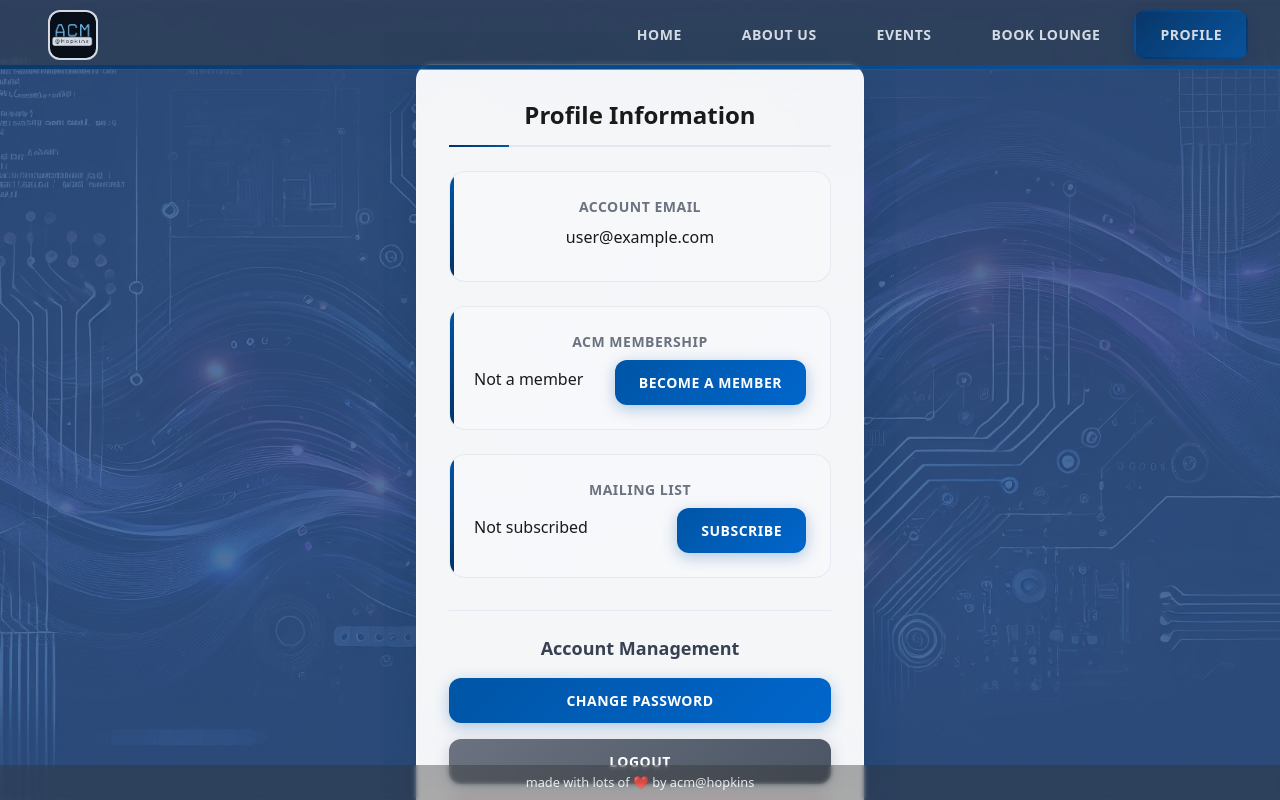
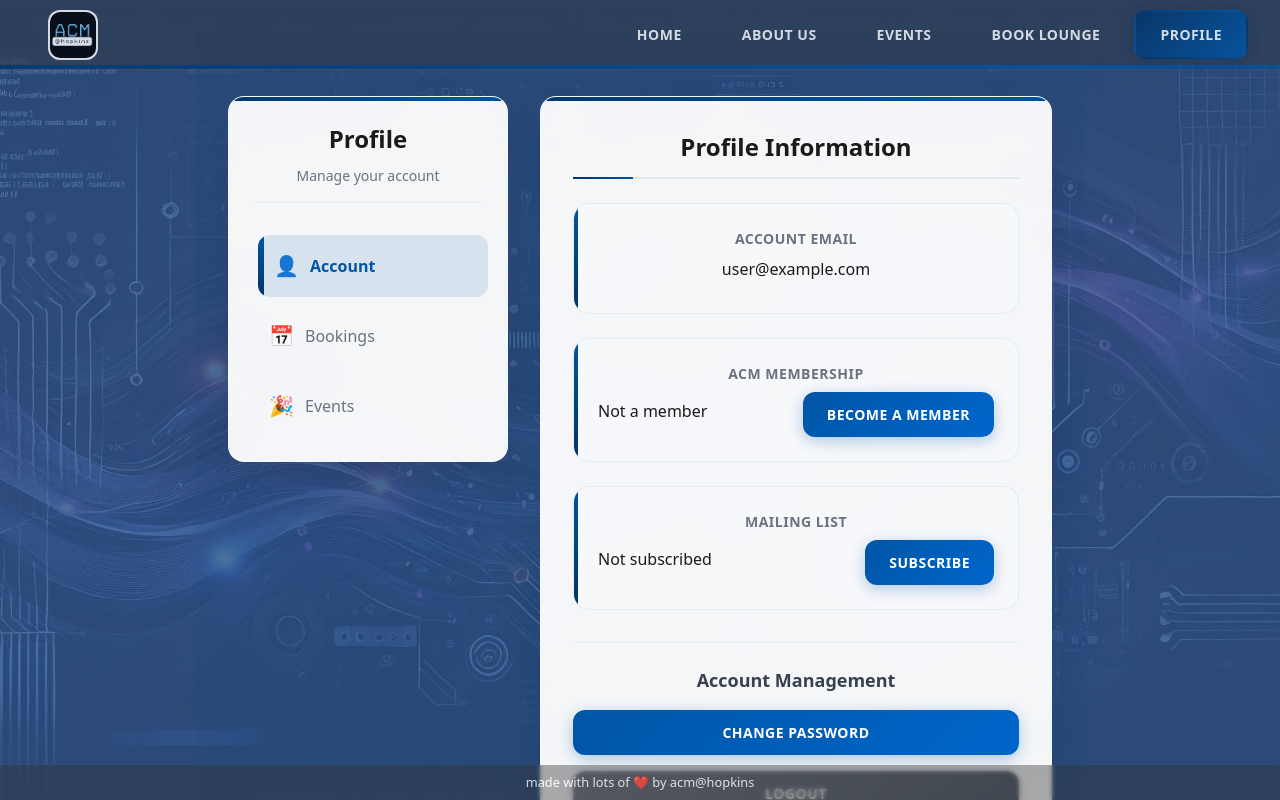
Before and after one commit to ye-spencer/ACMWebsitePort, a React (Vite) app in the folder acm_website/: page /profile in a window 1280 px wide. Shown: the top 800 px of the page. Built offline with nearby package versions, Linux system fonts and the light colour scheme; no server answers; the database is empty; sample sign-in values are in the browser's storage.

Commit message:
profile page redesign

```diff
--- a/acm_website/src/components/profile/EventsContainer.tsx
+++ b/acm_website/src/components/profile/EventsContainer.tsx
@@ -20,7 +20,7 @@
   renderPastItem,
 }: EventsContainerProps<T>) {
   return (
-    <div className="page-section">
+    <div className="page-section profile-section">
       <h2 className="section-title">{title}</h2>
       <div className="section-block">
         <h3 className="section-subtitle">{upcomingTitle}</h3>
--- a/acm_website/src/components/profile/UserInfoContainer.tsx
+++ b/acm_website/src/components/profile/UserInfoContainer.tsx
@@ -28,7 +28,7 @@
   onChangePassword,
 }) => {
   return (
-    <div className="page-section">
+    <div className="page-section profile-section">
       <h2 className="section-title">Profile Information</h2>
 
       <div className="profile-info-sections">
--- a/acm_website/src/pages/ProfilePage.tsx
+++ b/acm_website/src/pages/ProfilePage.tsx
@@ -11,9 +11,11 @@
 import VerifyPasswordModal from '../components/profile/VerifyPasswordModal';
 import { Booking, EventSummary, UserEventRecord } from '../types';
 
+type ProfileSection = 'profile' | 'bookings' | 'events';
 
 const ProfilePage: React.FC = () => {
   const { user, navigateTo, error, authLoading } = useApp();
+  const [activeSection, setActiveSection] = useState<ProfileSection>('profile');
   const [email, setEmail] = useState<string>('');
   const [isMember, setIsMember] = useState<boolean>(false);
   const [isOnMailingList, setIsOnMailingList] = useState<boolean>(false);
@@ -253,11 +255,10 @@
     }
   };
 
+  const renderContent = () => {
+    switch (activeSection) {
+      case 'profile':
         return (
-    <div className="page profile-page">
-      <div className="page-layout">
-        {error && <div className="error-message">{error}</div>}
-
           <UserInfoContainer
             email={email}
             isMember={isMember}
@@ -271,7 +272,9 @@
             onDeleteAccount={handleDeleteAccount}
             onChangePassword={() => setShowVerifyModal(true)}
           />
-
+        );
+      case 'bookings':
+        return (
           <EventsContainer
             title="Your Bookings"
             upcomingTitle="Upcoming Bookings"
@@ -294,7 +297,9 @@
               </div>
             )}
           />
-
+        );
+      case 'events':
+        return (
           <EventsContainer
             title="Your Events"
             upcomingTitle="Upcoming Events"
@@ -318,6 +323,61 @@
               </div>
             )}
           />
+        );
+      default:
+        return null;
+    }
+  };
+
+  return (
+    <div className="page profile-page">
+      <div className="profile-layout">
+        {error && <div className="error-message">{error}</div>}
+
+        {/* Left Sidebar Navigation */}
+        <div className="profile-sidebar">
+          <div className="sidebar-header">
+            <h2 className="sidebar-title">Profile</h2>
+            <p className="sidebar-subtitle">Manage your account</p>
+          </div>
+
+          <nav className="sidebar-nav">
+            <button
+              className={`sidebar-nav-item ${activeSection === 'profile' ? 'active' : ''}`}
+              onClick={() => setActiveSection('profile')}
+            >
+              <span className="nav-icon">👤</span>
+              <span className="nav-text">Account</span>
+            </button>
+
+            <button
+              className={`sidebar-nav-item ${activeSection === 'bookings' ? 'active' : ''}`}
+              onClick={() => setActiveSection('bookings')}
+            >
+              <span className="nav-icon">📅</span>
+              <span className="nav-text">Bookings</span>
+              {upcomingBookings.length > 0 && (
+                <span className="nav-badge">{upcomingBookings.length}</span>
+              )}
+            </button>
+
+            <button
+              className={`sidebar-nav-item ${activeSection === 'events' ? 'active' : ''}`}
+              onClick={() => setActiveSection('events')}
+            >
+              <span className="nav-icon">🎉</span>
+              <span className="nav-text">Events</span>
+              {upcomingEvents.length > 0 && (
+                <span className="nav-badge">{upcomingEvents.length}</span>
+              )}
+            </button>
+          </nav>
+        </div>
+
+        {/* Right Content Area */}
+        <div className="profile-content">
+          {renderContent()}
+        </div>
       </div>
 
       <VerifyPasswordModal
--- a/acm_website/src/styles/ProfilePage.css
+++ b/acm_website/src/styles/ProfilePage.css
@@ -1,7 +1,178 @@
 /* Profile Page Specific Styles */
-.profile-page {
+
+/* Profile Layout */
+.profile-layout {
+  display: grid;
+  grid-template-columns: 280px 1fr;
+  gap: 2rem;
+  max-width: 1200px;
+  width: 100%;
+  margin: 0 auto;
+  animation: fadeInUp 0.6s ease-out;
+  box-sizing: border-box;
+  margin-top: 2rem;
+}
+
+/* Sidebar Styles */
+.profile-sidebar {
+  background: rgba(255, 255, 255, 0.95);
+  backdrop-filter: blur(20px);
+  border: 1px solid rgba(255, 255, 255, 0.2);
+  border-radius: 16px;
+  padding: 1.5rem;
+  box-shadow: 0 20px 40px rgba(0, 0, 0, 0.1);
+  transition: all 0.3s ease;
+  position: relative;
+  overflow: hidden;
+  height: fit-content;
+  animation: slideInLeft 0.6s ease-out;
+}
+
+.profile-sidebar::before {
+  content: '';
+  position: absolute;
+  top: 0;
+  left: 0;
+  right: 0;
+  height: 4px;
+  background: linear-gradient(90deg, #003366, #0055a5, #003366);
+  background-size: 200% 100%;
+  animation: gradientShift 3s ease-in-out infinite;
+}
+
+.profile-sidebar:hover {
+  transform: translateY(-2px);
+  box-shadow: 0 25px 50px rgba(0, 0, 0, 0.15);
+}
+
+.sidebar-header {
+  text-align: center;
+  margin-bottom: 2rem;
+  padding-bottom: 1rem;
+  border-bottom: 1px solid rgba(226, 232, 240, 0.8);
+}
+
+.sidebar-title {
+  font-size: 1.5rem;
+  font-weight: 700;
+  color: #1a1a1a;
+  margin-bottom: 0.5rem;
+}
+
+.sidebar-subtitle {
+  font-size: 0.875rem;
+  color: #6b7280;
+  font-weight: 400;
+  margin: 0;
+}
+
+.sidebar-nav {
+  display: flex;
+  flex-direction: column;
+  gap: 0.5rem;
+}
+
+.sidebar-nav-item {
+  display: flex;
+  align-items: center;
+  gap: 0.75rem;
+  padding: 1rem;
+  border: none;
+  border-radius: 12px;
+  background: transparent;
+  color: #6b7280;
+  font-size: 1rem;
+  font-weight: 500;
+  cursor: pointer;
+  transition: all 0.3s ease;
+  text-align: left;
+  position: relative;
+  overflow: hidden;
+}
+
+.sidebar-nav-item::before {
+  content: '';
+  position: absolute;
+  top: 0;
+  left: 0;
+  width: 4px;
+  height: 100%;
+  background: linear-gradient(180deg, #0055a5, #003366);
+  transition: width 0.3s ease;
+  opacity: 0;
+}
+
+.sidebar-nav-item:hover {
+  background: rgba(0, 85, 165, 0.08);
+  color: #0055a5;
+  transform: translateX(5px);
+}
+
+.sidebar-nav-item:hover::before {
+  opacity: 1;
+  width: 6px;
+}
+
+.sidebar-nav-item.active {
+  background: rgba(0, 85, 165, 0.12);
+  color: #0055a5;
+  font-weight: 600;
+  transform: translateX(5px);
+}
+
+.sidebar-nav-item.active::before {
+  opacity: 1;
+  width: 6px;
+}
+
+.nav-icon {
+  font-size: 1.25rem;
+  width: 24px;
+  text-align: center;
+}
+
+.nav-text {
+  flex: 1;
+}
+
+.nav-badge {
+  background: #0055a5;
+  color: white;
+  font-size: 0.75rem;
+  font-weight: 600;
+  padding: 0.25rem 0.5rem;
+  border-radius: 12px;
+  min-width: 20px;
+  text-align: center;
+  animation: pulse 2s infinite;
+}
+
+/* Content Area */
+.profile-content {
+  min-height: 600px;
+}
+
+.profile-section {
   min-width: 40vw;
   max-width: 40vw;
+}
+
+/* Profile Section Styles */
+.profile-section::before {
+  content: '';
+  position: absolute;
+  top: 0;
+  left: 0;
+  right: 0;
+  height: 4px;
+  background: linear-gradient(90deg, #003366, #0055a5, #003366);
+  background-size: 200% 100%;
+  animation: gradientShift 3s ease-in-out infinite;
+}
+
+.profile-section:hover {
+  transform: translateY(-5px);
+  box-shadow: 0 25px 50px rgba(0, 0, 0, 0.15);
 }
 
 .section-title-small {
@@ -424,8 +595,69 @@
   font-style: italic;
 }
 
+/* Animations */
+@keyframes pulse {
+  0%, 100% {
+    opacity: 1;
+  }
+  50% {
+    opacity: 0.7;
+  }
+}
+
 /* Responsive Design */
+@media (max-width: 1024px) {
+  .profile-layout {
+    grid-template-columns: 240px 1fr;
+    gap: 1.5rem;
+  }
+
+  .profile-sidebar {
+    padding: 1.25rem;
+  }
+
+  .sidebar-title {
+    font-size: 1.25rem;
+  }
+
+  .nav-icon {
+    font-size: 1.125rem;
+  }
+}
+
 @media (max-width: 768px) {
+  .profile-layout {
+    grid-template-columns: 1fr;
+    gap: 1rem;
+  }
+
+  .profile-sidebar {
+    order: -1;
+    padding: 1rem;
+  }
+
+  .sidebar-nav {
+    flex-direction: row;
+    justify-content: center;
+    gap: 0.5rem;
+  }
+
+  .sidebar-nav-item {
+    flex-direction: column;
+    gap: 0.25rem;
+    padding: 0.75rem;
+    text-align: center;
+    min-width: 80px;
+  }
+
+  .nav-text {
+    font-size: 0.75rem;
+  }
+
+  .nav-icon {
+    font-size: 1.125rem;
+  }
+
   .profile-info-sections {
     gap: 1rem;
   }
@@ -457,9 +689,21 @@
 }
 
 @media (max-width: 480px) {
-  .profile-section {
-    padding: 1rem;
-    border-radius: 16px;
+  .profile-sidebar {
+    padding: 0.75rem;
+  }
+
+  .sidebar-nav-item {
+    min-width: 70px;
+    padding: 0.5rem;
+  }
+
+  .nav-text {
+    font-size: 0.7rem;
+  }
+
+  .nav-icon {
+    font-size: 1rem;
   }
 
   .info-card {
```
Lines whose indentation alone changed are shown as unchanged.
